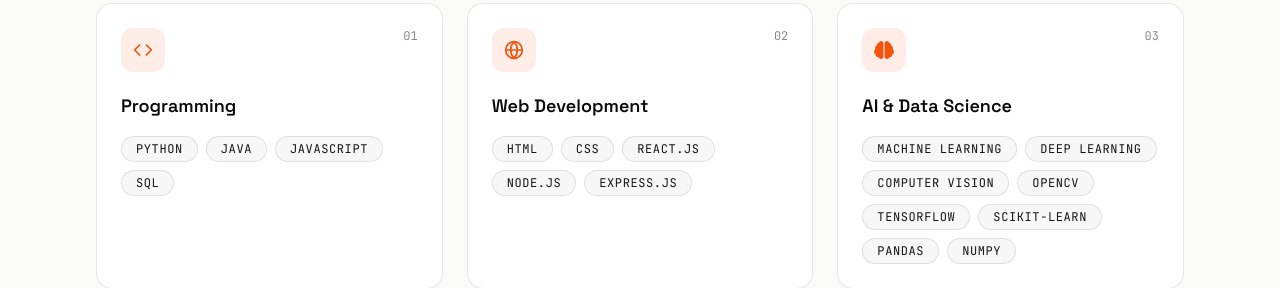
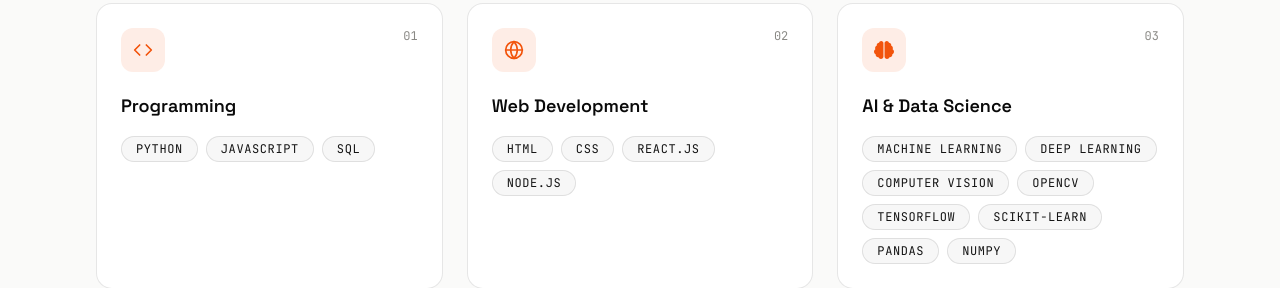
Before and after one commit to CHARUKESHWARAN-S/portfolio, a React (Vite) app: page / in a window 1280 px wide. Shown: the part 1940-2228 px from the top of the page. Built offline with nearby package versions, Linux system fonts and the light colour scheme.

Commit message:
Updated resume

```diff
--- a/src/components/Skills.jsx
+++ b/src/components/Skills.jsx
@@ -19,7 +19,6 @@ const CATEGORIES = [
     headerIcon: FiCode,
     skills: [
       { name: 'Python', icon: SiPython },
-      { name: 'Java', icon: SiOpenjdk },
       { name: 'JavaScript', icon: SiJavascript },
       { name: 'SQL', icon: SiMysql },
     ],
@@ -32,7 +31,6 @@ const CATEGORIES = [
       { name: 'CSS', icon: SiCss },
       { name: 'React.js', icon: SiReact },
       { name: 'Node.js', icon: SiNodedotjs },
-      { name: 'Express.js', icon: SiExpress },
     ],
   },
   {
```
